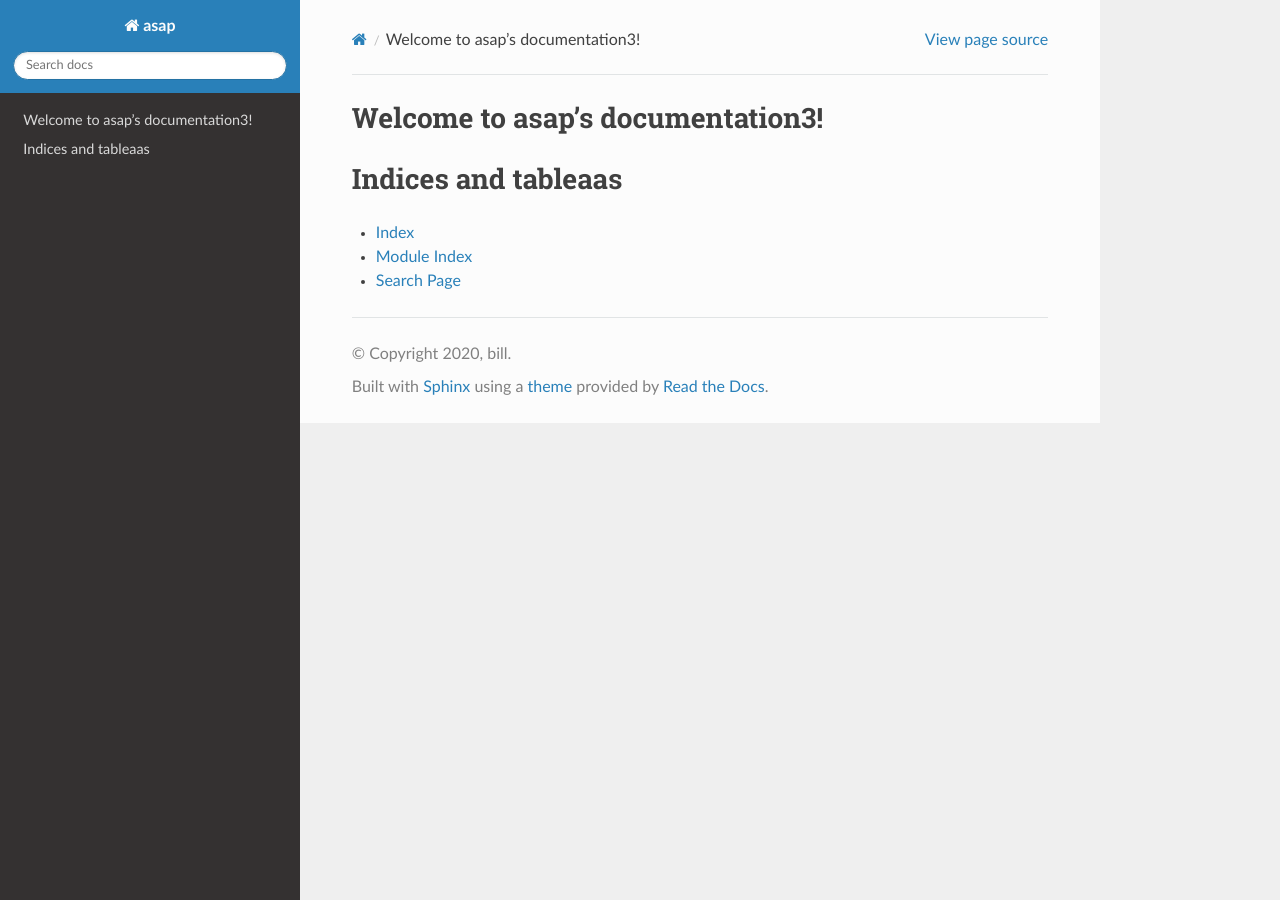
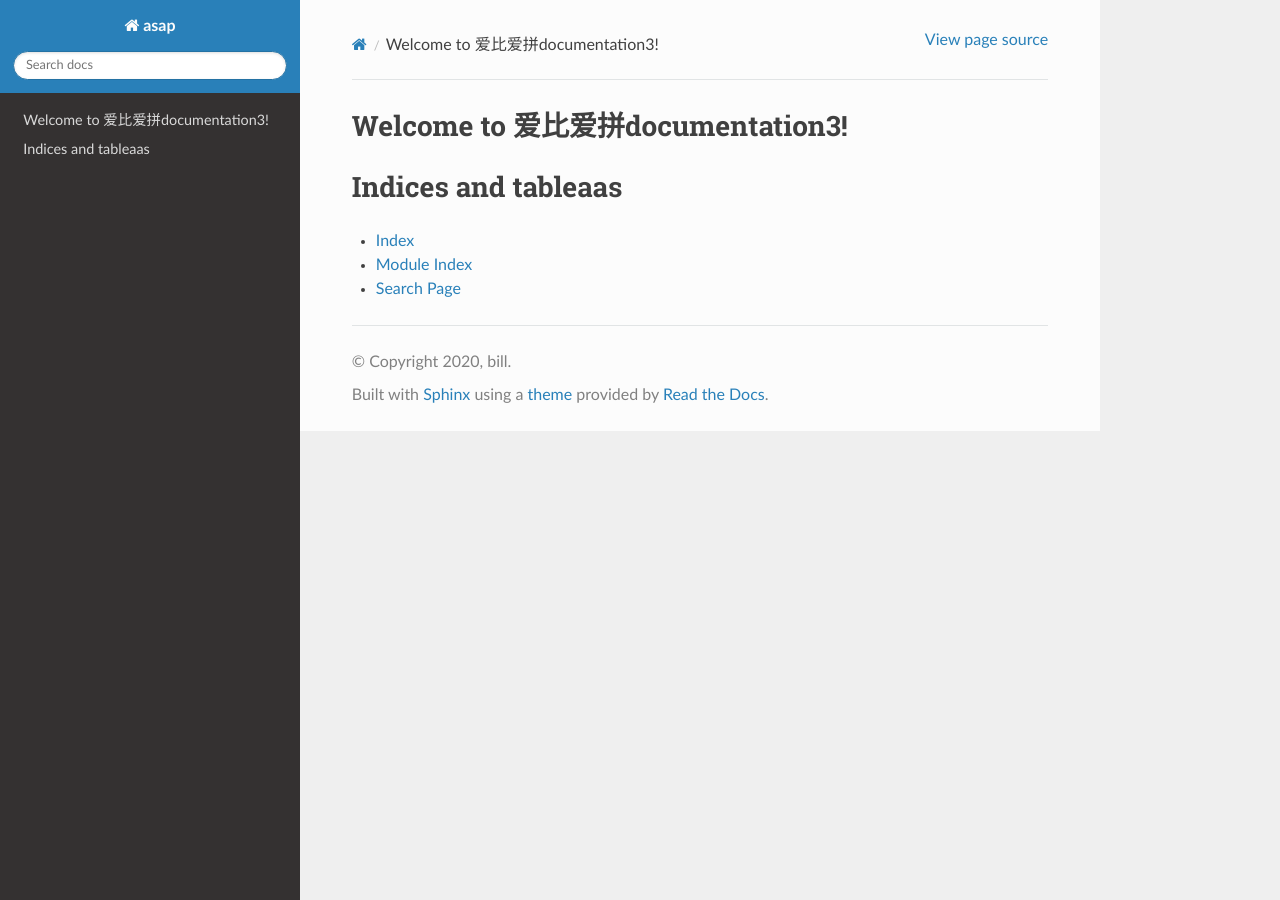
Before and after one commit to paultang/ASAP, a Sphinx documentation site: the page built from source/index.rst, in a window 1280 px wide. Built offline with Sphinx 7.4.7 and the Read the Docs theme 2.0.0, drawn with Linux system fonts in a browser that asks for light colours.

Commit message:
Update index.rst

```diff
--- a/source/index.rst
+++ b/source/index.rst
@@ -3,7 +3,7 @@
    You can adapt this file completely to your liking, but it should at least
    contain the root `toctree` directive.
 
-Welcome to asap's documentation3!
+Welcome to 爱比爱拼documentation3!
 ================================
 
 .. toctree::
```
